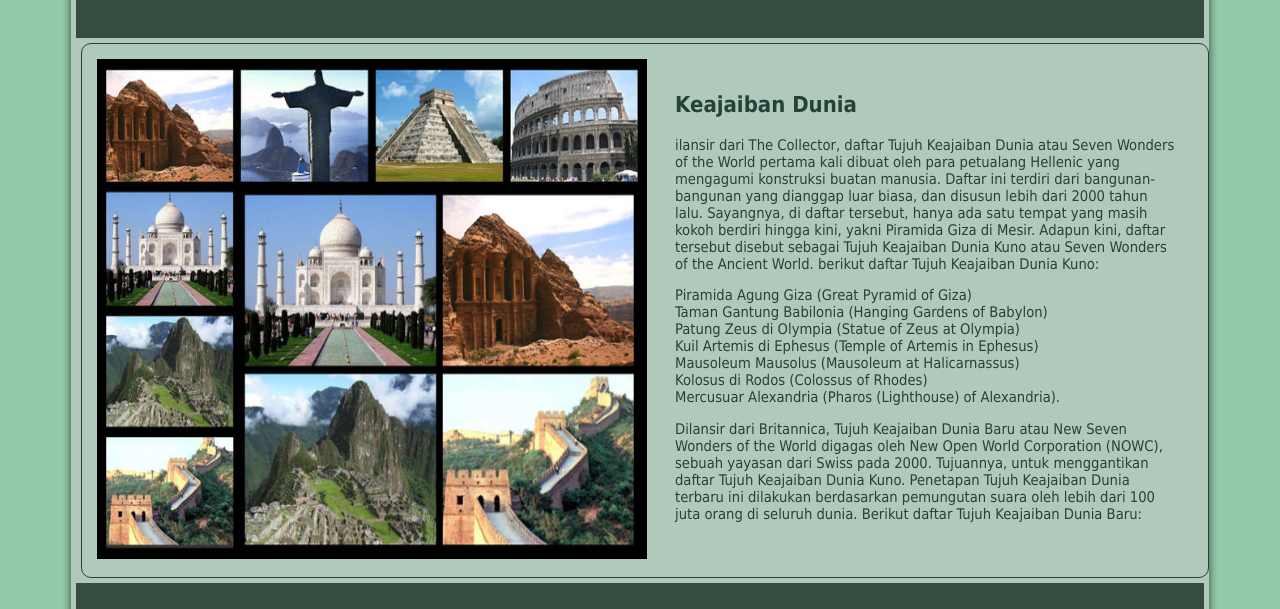
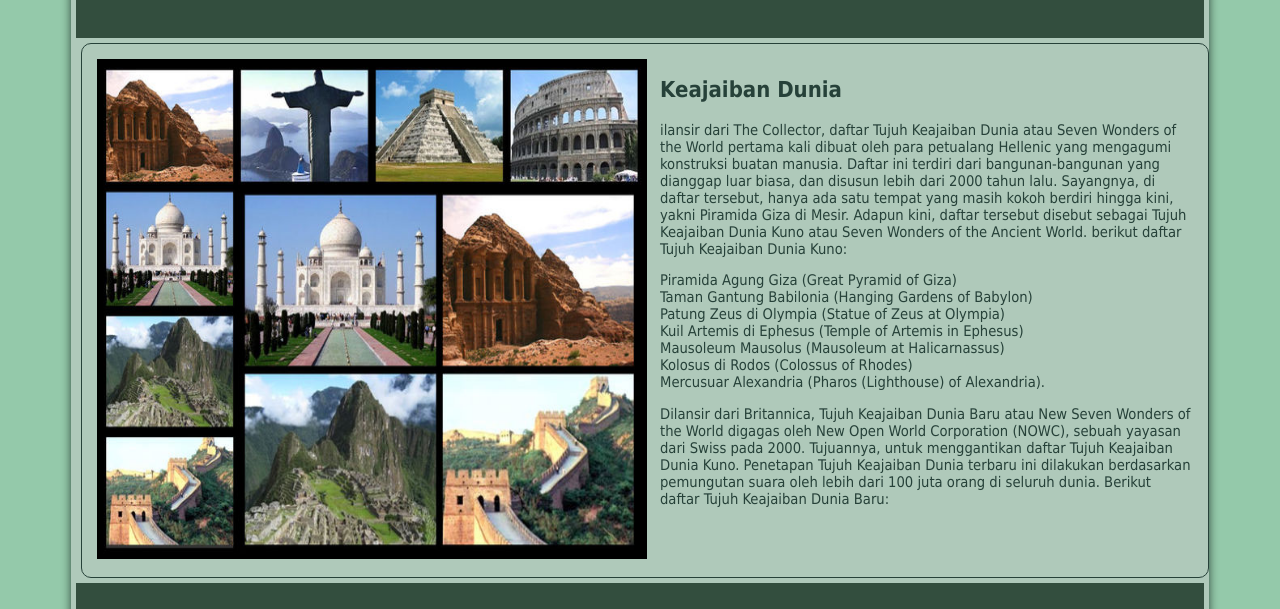
Before and after one commit to alifitrii/UTS-PK, a plain HTML site: page index.html in a window 1280 px wide. Shown: the part 172-781 px from the top of the page. Drawn offline with Linux system fonts and the light colour scheme.

Commit message:
Update style.css

```diff
--- a/style.css
+++ b/style.css
@@ -36,12 +36,12 @@ li a:hover {
     display: block;
 }
 
-[class*="col-"] {
+[class*="col-6"] {
     float: left;
     padding: 15px;
 }
 
-[class*="col-"] {
+[class*="col-m-6"] {
     width: 100%;
 }
 
```
